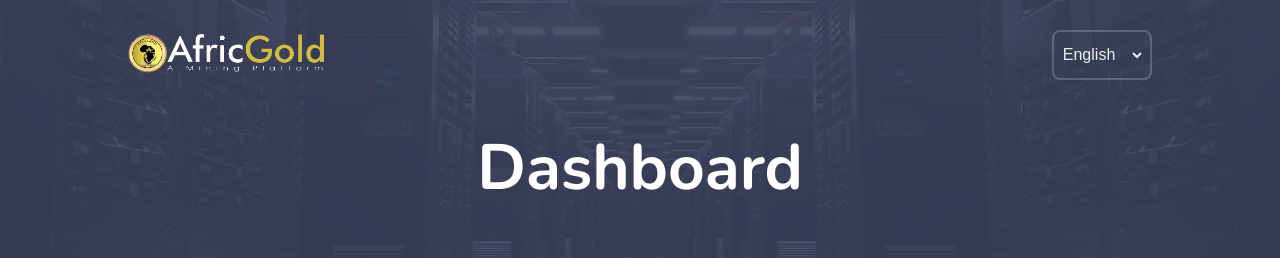
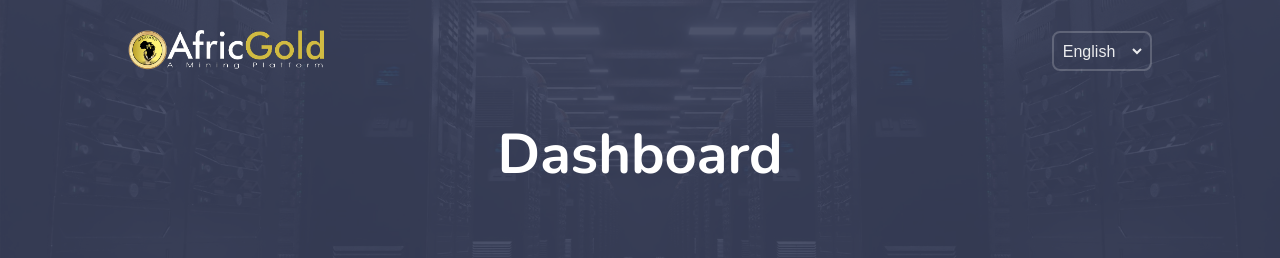
Before and after one commit to daluclemas/afrigold-clone, a plain HTML site: page index.html in a window 1280 px wide. Shown: the top 258 px of the page. Drawn offline with nearby package versions, Linux system fonts and the light colour scheme.

Commit message:
reduced font-size of header- text

```diff
--- a/style/deskopstyle.scss
+++ b/style/deskopstyle.scss
@@ -15,7 +15,7 @@
 
             .select-container{
               width: 100px;
-              height: 50px;
+              height: 40px;
               border-radius: 8px;
 
               select{
@@ -29,7 +29,7 @@
             margin-top: 40px;
 
             h2{
-              font-size: 4rem;
+              font-size: 3.5rem;
             }
            }
           }
```
Also changed, not shown: style/deskopstyle.css, style/styles.css, 2 other files.
